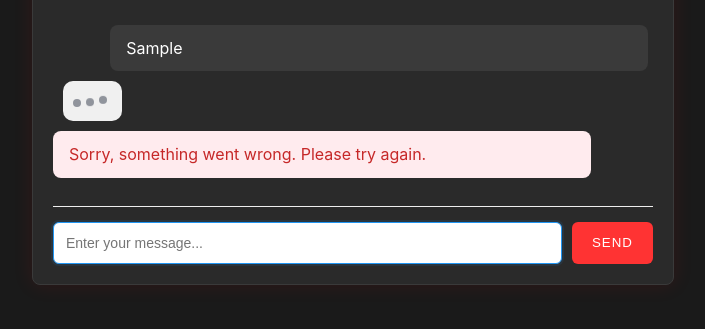
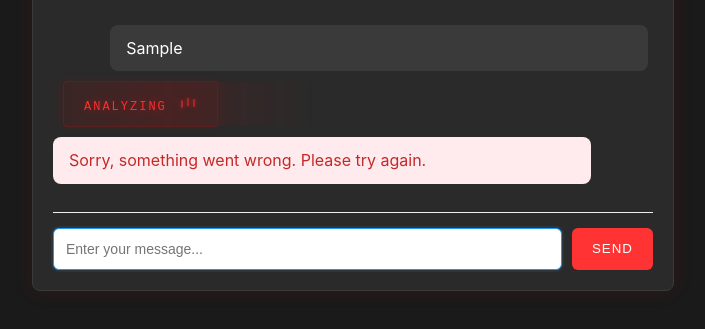
Before and after one commit to Hustada/vectus-ai, a website: page public/index.html in a window 1280 px wide. Both pictures are taken after typing "Sample" into the empty fields and a click on the button "SEND". Shown: the part 93-422 px from the top of the page, without its empty margins (287-992 px from the left). Drawn offline with Linux system fonts and the light colour scheme; no server answers.

Commit message:
feat: Enhanced appointment flow with sci-fi UI
- Added sci-fi themed processing messages
- Improved appointment confirmation flow
- Added detailed symptom and medical history collection
- Updated UI animations and effects

```diff
--- a/public/index.html
+++ b/public/index.html
@@ -3,35 +3,75 @@
 <head>
     <title>Vectus AI | The Victor Collective</title>
     <style>
-    /* Typing indicator */
+    /* Sci-fi processing indicator */
     .typing-indicator {
         margin-left: 0;
         margin-right: auto;
         display: none;
-        background-color: #f0f0f0;
-        padding: 10px;
-        border-radius: 10px;
+        background: rgba(255, 0, 0, 0.05);
+        padding: 12px 20px;
+        border-radius: 4px;
         margin: 10px;
         width: fit-content;
+        position: relative;
+        border: 1px solid rgba(255, 0, 0, 0.2);
+        box-shadow: 0 0 10px rgba(255, 0, 0, 0.1);
+    }
+
+    .typing-indicator::before {
+        content: 'ANALYZING';
+        font-family: monospace;
+        color: #ff3333;
+        font-size: 12px;
+        letter-spacing: 2px;
+        margin-right: 12px;
+        text-shadow: 0 0 8px rgba(255, 0, 0, 0.5);
+        animation: textPulse 2s infinite;
+    }
+
+    .typing-indicator::after {
+        content: '';
+        position: absolute;
+        top: 0;
+        left: -100%;
+        width: 200%;
+        height: 100%;
+        background: linear-gradient(90deg,
+            transparent,
+            rgba(255, 0, 0, 0.2),
+            transparent
+        );
+        animation: scan 2s infinite;
     }
 
     .typing-indicator span {
         display: inline-block;
-        width: 8px;
-        height: 8px;
-        background-color: #90949c;
-        border-radius: 50%;
-        margin-right: 5px;
-        animation: typing 1.4s infinite ease-in-out;
+        width: 2px;
+        height: 15px;
+        background-color: #ff3333;
+        margin: 0 2px;
+        box-shadow: 0 0 8px #ff3333;
+        animation: equalizer 1.5s infinite;
     }
 
-    .typing-indicator span:nth-child(1) { animation-delay: 0s; }
-    .typing-indicator span:nth-child(2) { animation-delay: 0.2s; }
-    .typing-indicator span:nth-child(3) { animation-delay: 0.4s; }
+    .typing-indicator span:nth-child(1) { animation-delay: -0.3s; height: 12px; }
+    .typing-indicator span:nth-child(2) { animation-delay: -0.15s; height: 16px; }
+    .typing-indicator span:nth-child(3) { animation-delay: 0s; height: 14px; }
 
-    @keyframes typing {
-        0%, 100% { transform: translateY(0); }
-        50% { transform: translateY(-5px); }
+    @keyframes scan {
+        0% { transform: translateX(0); opacity: 0; }
+        50% { opacity: 0.5; }
+        100% { transform: translateX(50%); opacity: 0; }
+    }
+
+    @keyframes equalizer {
+        0%, 100% { transform: scaleY(0.5); opacity: 0.5; }
+        50% { transform: scaleY(1.2); opacity: 1; }
+    }
+
+    @keyframes textPulse {
+        0%, 100% { opacity: 0.5; }
+        50% { opacity: 1; }
     }
         body {
             font-family: -apple-system, BlinkMacSystemFont, 'Segoe UI', Roboto, Arial, sans-serif;
```
Also changed, not shown: server.js (+41 -11 lines).
